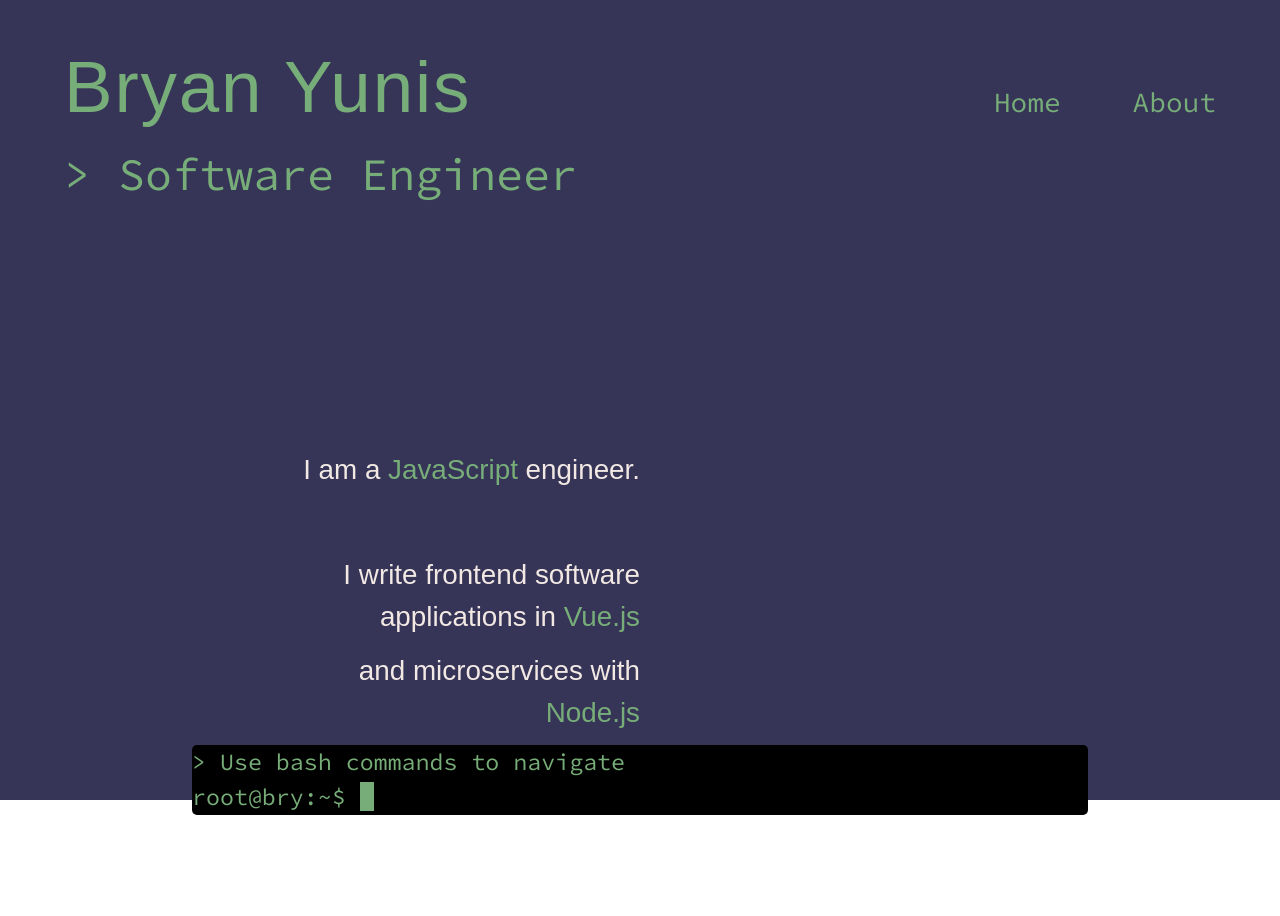
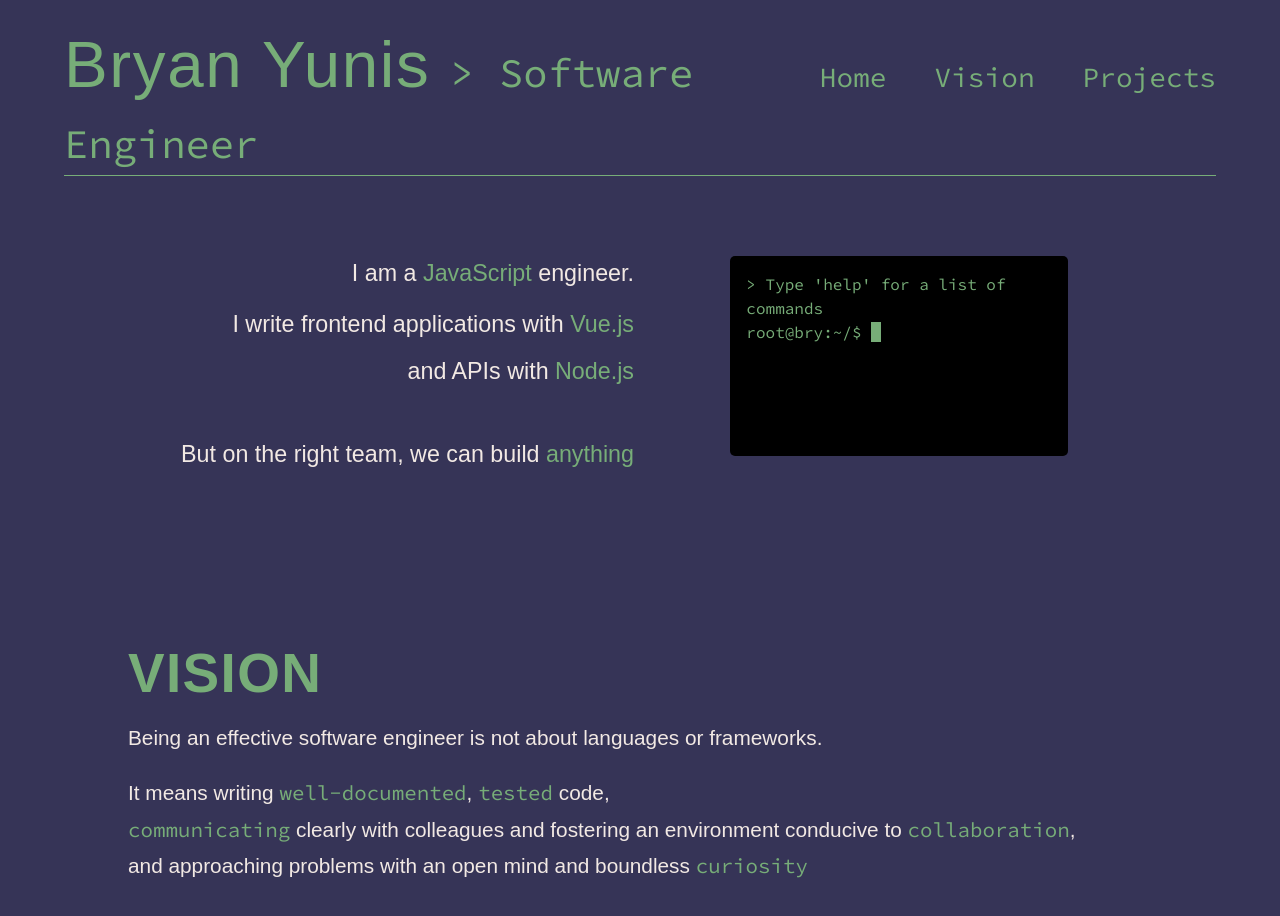
Before and after one commit to bry-an/portfolio-v2, a Vue app: page / in a window 1280 px wide. Shown: the top 916 px of the page. Before the commit the page ends 815 px from the top, so only its background shows below. Built offline with nearby package versions, Linux system fonts and the light colour scheme.

Commit message:
Add style, vision section; extract terminal logic

```diff
--- a/src/App.vue
+++ b/src/App.vue
@@ -24,8 +24,8 @@ export default {
 .wrapper {
   background-color: $bry-dark-sky;
   width: 100vw;
-  height: 100vh;
   font-family: 'Source Sans Pro', sans-serif;
   color: $bry-chalk;
+  padding-bottom: 3rem;
 }
 </style>
--- a/src/assets/bry.scss
+++ b/src/assets/bry.scss
@@ -5,6 +5,7 @@ $bry-chalk: #F2E9E4;
 $font-xl: 2.356rem;
 $font-large: 1.738rem;
 $font-medium: 1.456rem;
+$font-schmedium: 1.3rem;
 $font-small: 1rem;
 
 
@@ -14,19 +15,17 @@ span.jquery-console-cursor {
     font-weight: bold;
 }
 h1 {
-    font-size: 9.101vmin;
+    font-size: 8.191vmin;
 }
 h2 {
-    font-size: 7.625vmin;
-    padding: 1.25rem 0;
+    font-size: 6.863vmin;
 }
 h3 {
-    font-size: 5.625vmin;
+    font-size: 5.063vmin;
 }
 h4 {
-    font-size: 2.356vmin;
+    font-size: 2.12vmin;
 }
 h5 {
-    font-size: 1.931em;
-    padding: 0.8rem 0;
+    font-size: 1.738em;
 }
--- a/src/components/Header.vue
+++ b/src/components/Header.vue
@@ -1,25 +1,32 @@
 <template>
-  <div class="header flex justify-between items-baseline">
-    <div>
-      <div class="header-name tracking-wide">
-        Bryan Yunis
+  <div>
+    <div class="header flex justify-between items-baseline">
+      <div>
+        <h1 class="tracking-wide inline">
+          Bryan Yunis
+        </h1>
+        <h3 class="header-title inline">
+          > Software Engineer
+        </h3>
       </div>
-      <div class="header-title">
-        > Software Engineer
+      <div class="flex justify-center items-baseline nav-box">
+        <span class="cursor-pointer mr-12">
+          Home
+        </span>
+        <span class="cursor-pointer mr-12">
+          Vision
+        </span>
+        <span class="cursor-pointer">
+          Projects
+        </span>
       </div>
     </div>
-    <div class="flex justify-center items-end nav-box">
-      <div class="mr-16">
-        Home
-      </div>
-      <div class="ml-2">
-        About
-      </div>
-    </div>
+    <hr>
   </div>
 </template>
 
 <script>
+
 export default {
   name: 'Header',
 }
@@ -32,31 +39,23 @@ export default {
   color: $bry-andes;
   width: 90%;
   margin: auto;
-  padding-top: 2rem;
-  .header-name {
-    font-size: 9.101vmin;
-  }
+  padding-top: 1rem;
   .header-title {
     font-family: 'Source Code Pro';
-    font-size: 5.625vmin;
-  }
-  .cursor {
-    display: inline-block;
-    animation: blinking 1s linear infinite;
-    color: transparent;
-    background-color: $bry-andes;
   }
   .nav-box {
     font-family: 'Source Code Pro', monospace;
     font-size: $font-large;
+    .nav-box-item {
+      &:hover {
+        font-weight: 700;
+      }
+    }
   }
 }
-@keyframes blinking {
-  0% {
-    background-color: $bry-chalk;
+  hr {
+    border-top: 1px solid $bry-andes;
+    width: 90%;
+    margin: auto;
   }
-  100% {
-    background-color: $bry-andes;
-  }
-}
 </style>
--- a/src/components/Intro.vue
+++ b/src/components/Intro.vue
@@ -1,31 +1,46 @@
 <template>
+  <div class="flex intro">
     <div class="w-1/2 text-right">
       <p>
         I am a <span class="text-andes">JavaScript</span> engineer.
       </p>
-    <p class="mt-16">
-      I write frontend software applications in <span class="text-andes">Vue.js</span>
-      <span class="block my-3 indent"> and microservices with <span class="text-andes">Node.js</span></span>
+      <p class="mt-4">
+        I write frontend applications with <span class="text-andes">Vue.js</span>
+        <span class="block my-3"> and APIs with <span class="text-andes">Node.js</span></span>
       </p>
+      <p class="text-right mt-12">
+        But on the right team, we can build <span class="text-andes">anything</span>
+      </p>
+    </div>
+    <div class="w-1/2 flex flex-col items-center ml-3">
+      <div class="w-2/3">
+        <Terminal />
+      </div>
+    </div>
   </div>
 </template>
 
 <script>
+import Terminal from './Terminal.vue'
 
 export default {
   name: 'Intro',
+  components: {
+    Terminal,
+  },
 }
 </script>
 
 <style lang="scss" scoped>
 @import '@/assets/bry.scss';
+.intro {
   .text-andes {
       color: $bry-andes;
   }
-.indent {
-    padding-left: 10vmin;
+  p {
+    font-size: $font-medium;
   }
-.indent-2 {
-    padding-left: 20vmin;
+
 }
+
 </style>
--- a/src/components/NewHeader.vue
+++ /dev/null
@@ -1,11 +0,0 @@
-<template>
-  <div>
-    Hola
-  </div>
-</template>
-
-<script>
-export default {
-
-}
-</script>
--- /dev/null
+++ b/src/components/Philosophy.vue
@@ -0,0 +1,43 @@
+<template>
+  <div class="philosophy">
+    <h2 class="section-title tracking-wide font-bold">
+      VISION
+    </h2>
+    <p class="my-2">
+      Being an effective software engineer is not about languages or frameworks.
+    </p>
+    <p class="mb-1 mt-6">
+      It means writing <span class="text-andes">well-documented</span>, <span class="text-andes">tested</span> code,
+    </p>
+    <p class="my-1">
+      <span class="text-andes">communicating</span> clearly with colleagues
+      and fostering an environment conducive to <span class="text-andes">collaboration</span>,
+    </p>
+    <p class="my-1">
+      and approaching problems with an open mind and boundless <span class="text-andes">curiosity</span>
+    </p>
+  </div>
+</template>
+
+<script>
+export default {
+  name: 'Philosophy',
+}
+</script>
+
+<style lang="scss" scoped>
+@import '@/assets/bry.scss';
+
+.philosophy {
+  font-size: $font-schmedium;
+}
+.section-title {
+  color: $bry-andes;
+}
+
+.text-andes {
+  color: $bry-andes;
+  font-family: 'Source Code Pro', monospace;
+}
+
+</style>
--- a/src/components/Terminal.vue
+++ b/src/components/Terminal.vue
@@ -11,33 +11,36 @@
 import { ref, onMounted, nextTick } from 'vue'
 import '../assets/jquery.console.js'
 import $ from 'jquery'
+import { handleTerminalInput, currentRoute } from '../utils/terminal.js'
 
 export default {
   setup() {
+    const refreshKey = ref(1)
     const terminal = ref(null)
     const commandHandle = (line) => {
-      // eslint-disable-next-line
-      nextTick(() => { terminal.value.scrollTop = terminal.value.scrollHeight })
-
-      if (line === 'ls') {
-        return 'home about'
-      }
-      return `Command '${line}' not found`
+      nextTick(() => {
+        terminal.value.scrollTop = terminal.value.scrollHeight
+      })
+      return handleTerminalInput(line)
     }
-    onMounted(() => {
+    const resetConsole = () => {
       $(terminal.value).console({
-        promptLabel: 'root@bry:~$ ',
+        promptLabel: `root@bry:~/${currentRoute.value}$ `,
         promptHistory: true,
         commandHandle,
         cols: 5,
-        welcomeMessage: '> Use bash commands to navigate',
+        welcomeMessage: '> Type \'help\' for a list of commands ',
       })
+    }
+    onMounted(() => {
+      resetConsole()
     })
 
     const terminalInput = ref('')
     return {
       terminal,
       terminalInput,
+      refreshKey,
     }
   },
 }
@@ -48,11 +51,12 @@ export default {
 
 .terminal {
   font-family: 'Source Code Pro', monospace;
-  font-size: $font-medium;
+  font-size: $font-small;
   background-color: black;
   color: $bry-andes;
   border-radius: 5px;
   overflow-y: scroll;
-  max-height: 200px;
+  height: 200px;
+  padding: 1rem;
 }
 </style>
--- /dev/null
+++ b/src/utils/terminal.js
@@ -0,0 +1,25 @@
+import { ref } from 'vue'
+
+const currentRoute = ref('')
+
+function handleRedirect(route) {
+  return `redirecting to ${route}`
+}
+
+function help(topic) {
+  if (!topic) return 'Available Commands:\n ls: Show available sections\n'
+  return `${topic} not a help item`
+}
+
+function handleTerminalInput(input) {
+  const [command, ...rest] = input.split(' ')
+  if (command === 'cd') return handleRedirect(rest)
+  if (command === 'help') return help(rest.pop())
+  if (command === 'ls') return 'home about'
+  if (command === 'sudo') return 'There are no super users!'
+  if (command === 'chmod') return 'Very clever'
+  if (command === 'rm') return 'Everything here stays'
+  return `Command '${input.trim()}' not found`
+}
+
+export { handleTerminalInput, currentRoute }
--- a/src/views/Home.vue
+++ b/src/views/Home.vue
@@ -3,21 +3,21 @@
     <div class="intro-container">
       <Intro />
     </div>
-    <div>
-      <Terminal />
+    <div class="philosophy-container">
+      <Philosophy />
     </div>
   </div>
 </template>
 
 <script>
 import Intro from '../components/Intro.vue'
-import Terminal from '../components/Terminal.vue'
+import Philosophy from '../components/Philosophy.vue'
 
 export default {
   name: 'Home',
   components: {
     Intro,
-    Terminal,
+    Philosophy,
   },
 }
 </script>
@@ -25,11 +25,14 @@ export default {
 @import '@/assets/bry.scss';
 
 .home {
-  width: 70%;
+  width: 80%;
   margin: 3rem auto;
   font-size: $font-large;
   .intro-container {
-    margin-top: 30vmin;
+    margin-top: 10vmin;
+  }
+  .philosophy-container {
+    margin-top: 20vmin;
   }
 }
 </style>
```
Lines whose indentation alone changed are shown as unchanged.
